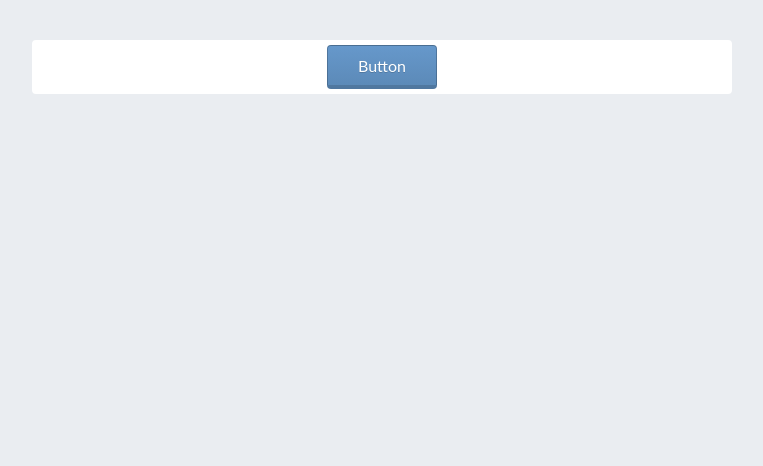
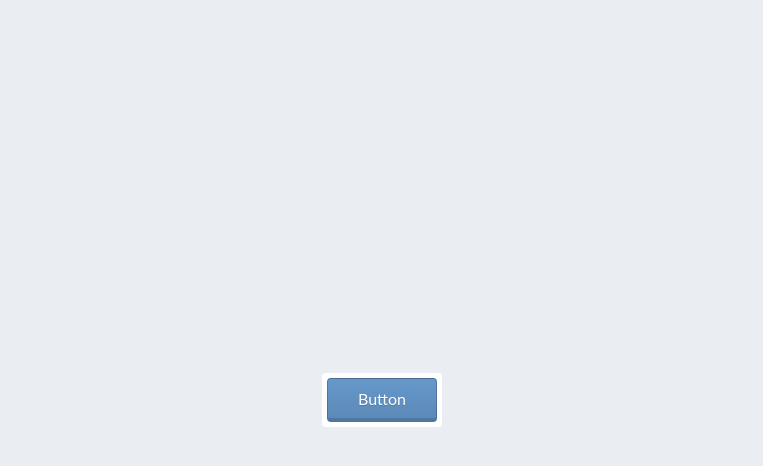
Before and after one commit to banister/banister.github.io, a plain HTML site: page index.html in a window 1280 px wide. Shown: the whole page, without its empty margins (258-1021 px from the left). Drawn offline with Linux system fonts and the light colour scheme.

Commit message:
try to center button

```diff
--- a/css/styles.css
+++ b/css/styles.css
@@ -384,3 +384,12 @@ button[class*="btn"] {border: 0;}
 .btn-gradient.purple:active {background: #BD8EB7;}
 .btn-gradient.yellow:active {background: #DBC05B;}
 .btn-gradient.green:active  {background: #72B08E;}
+
+.center {
+	margin: 0;
+	position: absolute;
+	top: 50%;
+	left: 50%;
+	-ms-transform: translate(-50%, -50%);
+	transform: translate(-50%, -50%);
+  }
--- a/index.html
+++ b/index.html
@@ -5,7 +5,7 @@
 </head>
 <body>
 <div class="content">
-	<div class="container">
+	<div class="container center">
 		<a href="#" class="btn-gradient blue">Button</a>
 	</div>
 </div>
```
